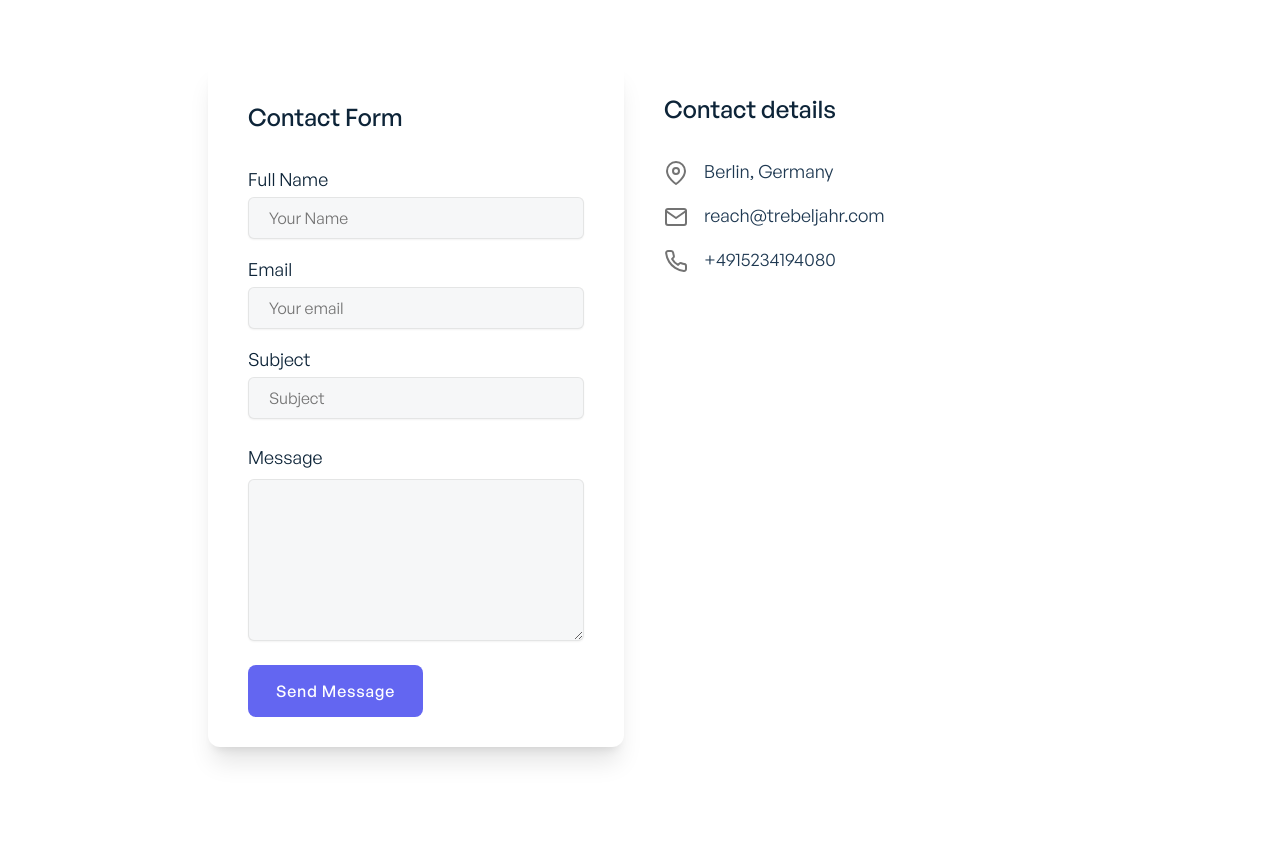
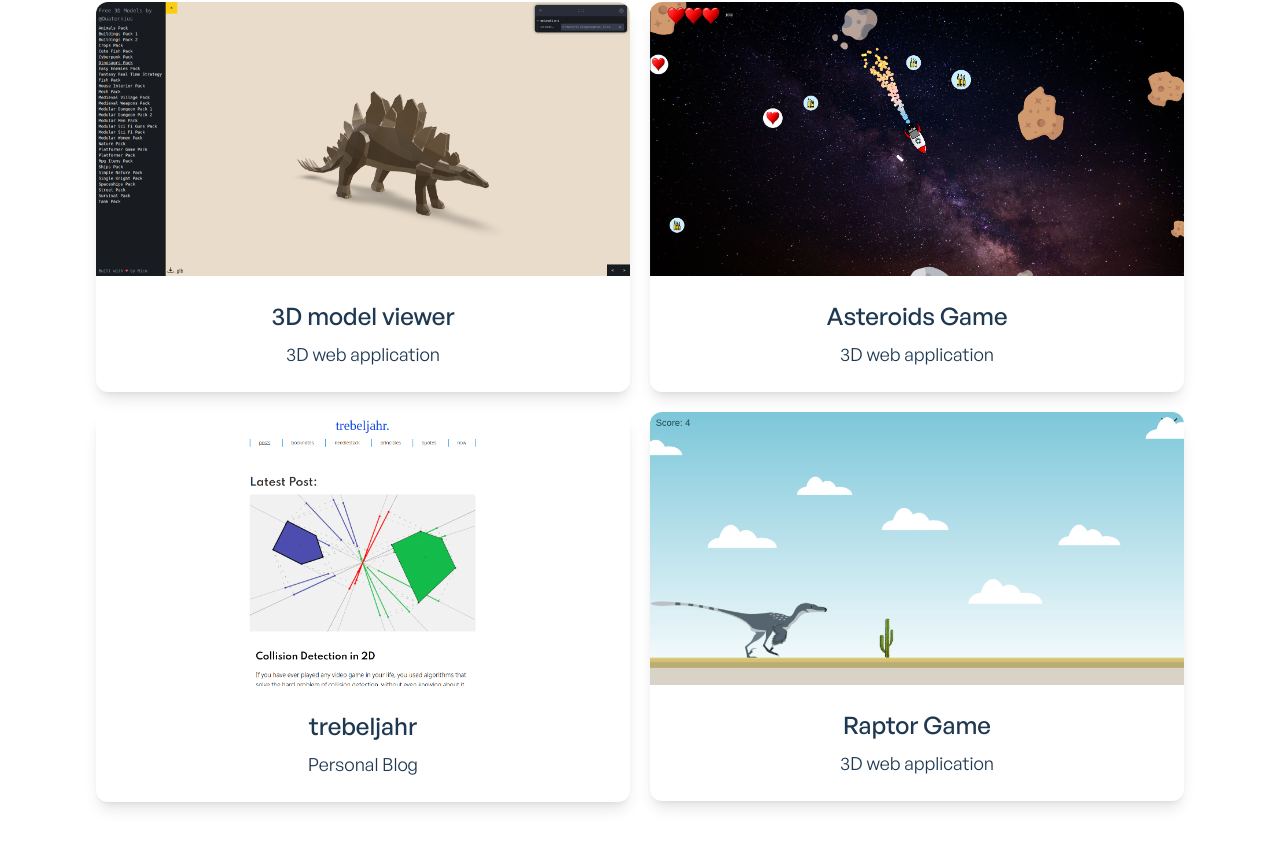
Before and after one commit to trebeljahr/portfolio-2023, a Next.js app: page / in a window 1280 px wide. Shown: the part 1876-2740 px from the top of the page. Built offline with nearby package versions, Linux system fonts and the light colour scheme.

Commit message:
Add CV download

```diff
--- a/components/contact/ContactDetails.tsx
+++ b/components/contact/ContactDetails.tsx
@@ -8,7 +8,7 @@ const contacts = [
   },
   {
     id: 2,
-    name: 'reach@trebeljahr.com',
+    name: 'hello@ricotrebeljahr.com',
     icon: <FiMail />,
   },
   {
--- a/components/projects/ProjectSingle.tsx
+++ b/components/projects/ProjectSingle.tsx
@@ -14,7 +14,13 @@ const ProjectSingle = (props: { url: string; img: string; title: string; categor
       <a href={props.url} aria-label='Single Project' target='_blank' rel='noreferrer'>
         <div className='mb-10 shadow-lg cursor-pointer rounded-xl hover:shadow-xl sm:mb-0 bg-secondary-light dark:bg-ternary-dark'>
           <div>
-            <Image src={props.img} className='border-none rounded-t-xl' alt='Single Project' width={100} height={90} />
+            <Image
+              src={props.img}
+              className='border-none rounded-t-xl'
+              alt='Single Project'
+              width={1850}
+              height={950}
+            />
           </div>
           <div className='px-4 py-6 text-center'>
             <p className='mb-2 text-xl font-general-medium md:text-2xl text-ternary-dark dark:text-ternary-light'>
--- a/components/projects/ProjectsGrid.tsx
+++ b/components/projects/ProjectsGrid.tsx
@@ -12,7 +12,7 @@ function ProjectsGrid() {
         </h3>
       </div>
 
-      <div className='mt-6 grid grid-cols-1 sm:grid-cols-2 lg:grid-cols-3 sm:gap-5'>
+      <div className='mt-6 grid grid-cols-1 sm:grid-cols-1 lg:grid-cols-2 sm:gap-5'>
         {projectsData.map((project, index) => (
           <ProjectSingle key={index} {...project} />
         ))}
--- a/components/shared/AppBanner.tsx
+++ b/components/shared/AppBanner.tsx
@@ -45,8 +45,8 @@ function AppBanner() {
           }}
           className='flex justify-center sm:block'>
           <a
-            download='rico-trebeljahr-resume.pdf'
-            href='/files/rico-trebeljahr-resume.pdf'
+            download='ricotrebeljahr-cv.pdf'
+            href='/files/ricotrebeljahr-cv.pdf'
             className='flex items-center justify-center mt-12 mb-6 text-lg text-gray-500 border border-indigo-200 rounded-lg shadow-lg font-general-medium w-36 sm:w-48 sm:mb-0 dark:border-ternary-dark py-2.5 sm:py-3 bg-indigo-50 focus:ring-1 focus:ring-indigo-900 hover:bg-indigo-500 hover:text-white duration-500'
             aria-label='Download CV'>
             <FiArrowDownCircle className='w-5 h-5 ml-0 mr-2 sm:ml-1 sm:mr-3 sn:w-6 sm:h-6 duration-100'></FiArrowDownCircle>
--- a/data/projectsData.ts
+++ b/data/projectsData.ts
@@ -2,36 +2,39 @@ import { v4 as uuidv4 } from 'uuid'
 
 export const projectsData = [
   {
-    id: 1,
     title: 'Minecraft Clone',
     url: 'https://mc.ricotrebeljahr.com',
     category: '3D web application',
     img: '/images/minecraft-clone.png',
   },
+
   {
-    id: 2,
     title: 'Fractal Garden',
     url: 'https://fractal.garden',
     category: '3D web application',
     img: '/images/fractal-garden.png',
   },
+
   {
-    id: 3,
     title: '3D model viewer',
     url: 'https://quaternius.trebeljahr.com',
     category: '3D web application',
     img: '/images/dinosaur.png',
   },
   {
-    id: 4,
     title: 'Asteroids Game',
     url: 'https://asteroids.ricotrebeljahr.com',
     category: '3D web application',
     img: '/images/asteroids.png',
   },
   {
-    id: 5,
-    title: 'Google Raptor Game',
+    title: 'trebeljahr',
+    url: 'https://trebeljahr.com/posts',
+    category: 'Personal Blog',
+    img: '/images/blog.png',
+  },
+  {
+    title: 'Raptor Game',
     url: 'https://raptor.ricotrebeljahr.com',
     category: '3D web application',
     img: '/images/raptor.png',
```
Also changed, not shown: public/images/blog.png (added), 1 other file (tests, documents, lock files or other folders).
